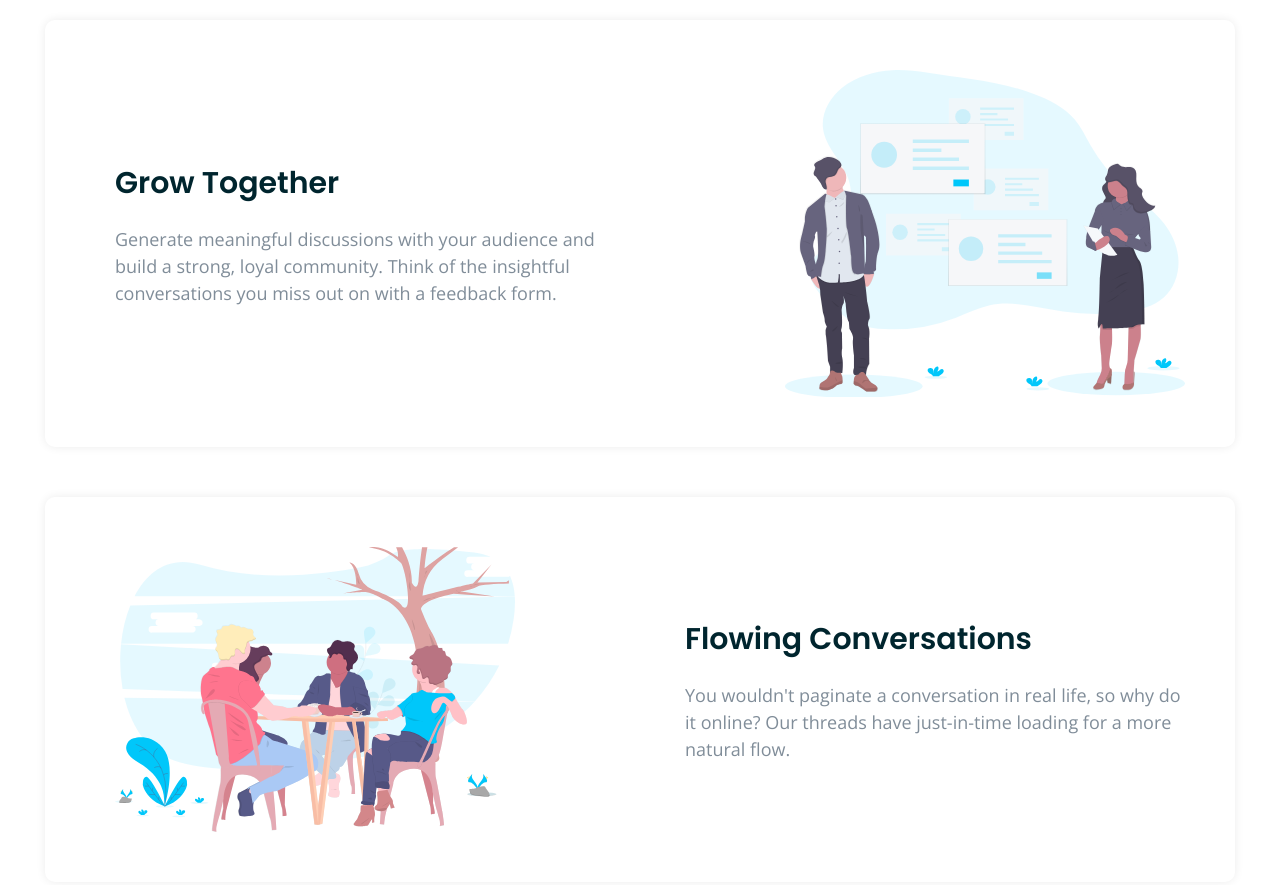
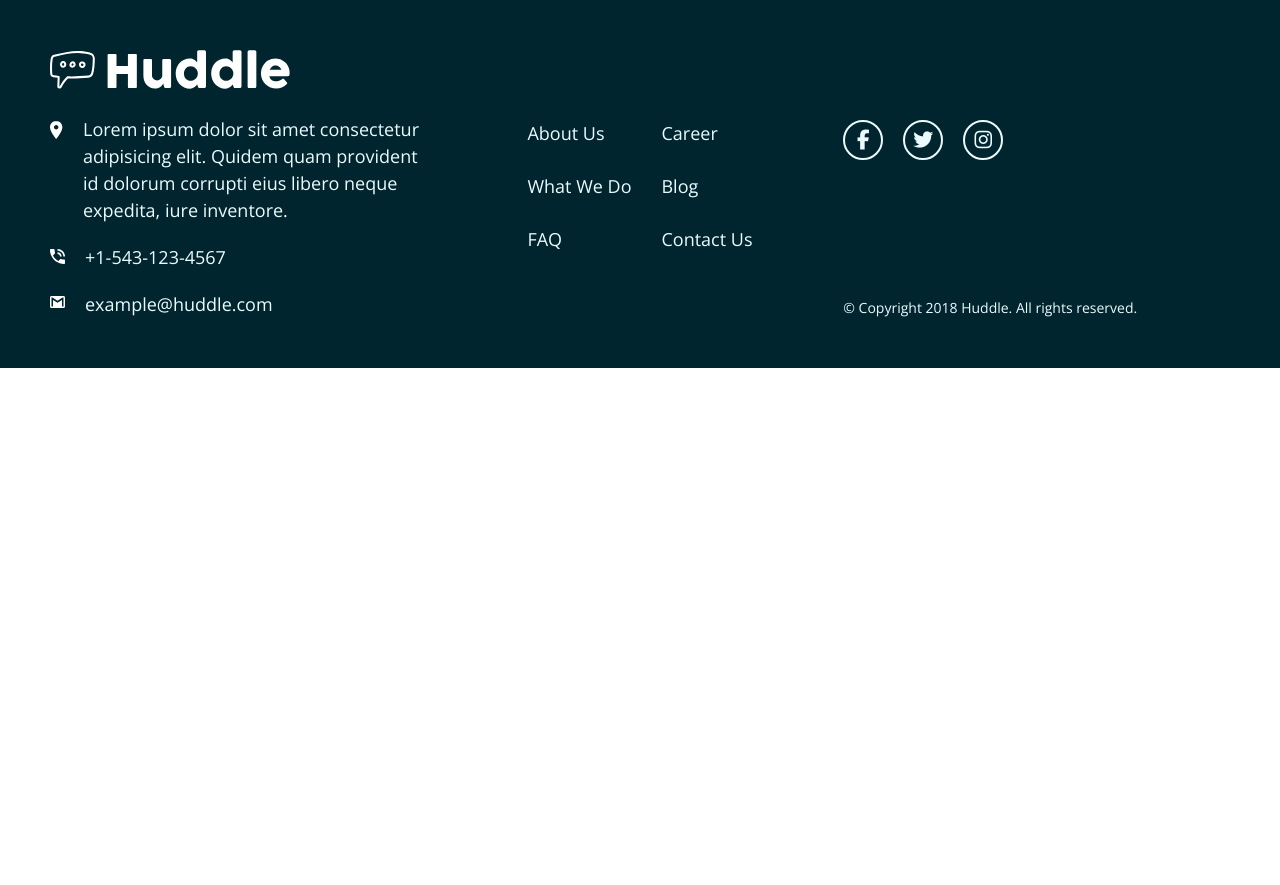
Before and after one commit to vamcyellapu/huddle-landing-page-2, a plain HTML site: page index.html in a window 1280 px wide. Shown: the top 885 px of the page. After the commit the page ends 800 px from the top, so only its background shows below. Drawn offline with nearby package versions, Linux system fonts and the light colour scheme.

Commit message:
build the footer section

```diff
--- a/index.html
+++ b/index.html
@@ -24,53 +24,62 @@
     <title>Huddle landing page with alternating feature blocks</title>
   </head>
   <body>
-    <main class="media__container">
-      <article class="media">
-        <div class="media__content">
-          <h2 class="media__heading">Grow Together</h2>
-          <p class="media__desciption">
-            Generate meaningful discussions with your audience and build a
-            strong, loyal community. Think of the insightful conversations you
-            miss out on with a feedback form.
-          </p>
+    <footer class="footer">
+      <div class="footer__container">
+        <article class="footer__content">
+          <img class="logo" src="./images/logo.svg" alt="" />
+          <div class="footer__details">
+            <div class="details-container">
+              <img src="./images/icon-location.svg" alt="" />
+              <span
+                >Lorem ipsum dolor sit amet consectetur adipisicing elit. Quidem
+                quam provident id dolorum corrupti eius libero neque expedita,
+                iure inventore.</span
+              >
+            </div>
+            <div class="details-container">
+              <img src="./images/icon-phone.svg" alt="" />
+              <span>+1-543-123-4567</span>
+            </div>
+            <div class="details-container">
+              <img src="./images/icon-email.svg" alt="" />
+              <span>example@huddle.com</span>
+            </div>
+          </div>
+        </article>
+        <div class="list__container">
+          <ul class="list">
+            <li class="list__item"><a href="#" class="link">About Us</a></li>
+            <li class="list__item"><a href="#" class="link">What We Do</a></li>
+            <li class="list__item"><a href="#" class="link">FAQ</a></li>
+          </ul>
+          <ul class="list">
+            <li class="list__item"><a href="#" class="link">Career</a></li>
+            <li class="list__item"><a href="#" class="link">Blog</a></li>
+            <li class="list__item"><a href="#" class="link">Contact Us</a></li>
+          </ul>
         </div>
-        <img
-          class="media__image"
-          src="./images/illustration-grow-together.svg"
-          alt="grow together"
-        />
-      </article>
-      <article class="media">
-        <div class="media__content">
-          <h2 class="media__heading">Flowing Conversations</h2>
-          <p class="media__desciption">
-            You wouldn't paginate a conversation in real life, so why do it
-            online? Our threads have just-in-time loading for a more natural
-            flow.
-          </p>
+        <div class="icons">
+          <div class="icons__container">
+            <a href="#" class="link link__icon"
+              ><div class="icon__container">
+                <i class="fa-brands fa-facebook-f icon"></i></div
+            ></a>
+            <a href="#" class="link link__icon"
+              ><div class="icon__container">
+                <i class="fa-brands fa-twitter icon"></i></div
+            ></a>
+            <a href="#" class="link link__icon"
+              ><div class="icon__container">
+                <i class="fa-brands fa-instagram icon"></i></div
+            ></a>
+          </div>
+          <span class="copyright"
+            >&copy; Copyright 2018 Huddle. All rights reserved.</span
+          >
         </div>
-        <img
-          class="media__image"
-          src="./images/illustration-flowing-conversation.svg"
-          alt="grow together"
-        />
-      </article>
-      <article class="media">
-        <div class="media__content">
-          <h2 class="media__heading">Your Users</h2>
-          <p class="media__desciption">
-            It takes no time at all to integrate Huddle with your app's
-            authentication solution. This means, once signed in to your app,
-            your users can start chatting immediately.
-          </p>
-        </div>
-        <img
-          class="media__image"
-          src="./images/illustration-your-users.svg"
-          alt="grow together"
-        />
-      </article>
-    </main>
+      </div>
+    </footer>
 
     <!-- Try It Free Build The Community Your Fans Will Love Huddle re-imagines the
     way we build communities. You have a voice, but so does your audience.
@@ -85,7 +94,7 @@
     chatting immediately. Ready To Build Your Community? Get Started For Free
     Lorem ipsum dolor sit amet, consectetur adipiscing elit, sed do eiusmod
     tempor incididunt ut labore et dolore magna aliqua +1-543-123-4567
-    example@huddle.com About Us What We Do FAQ Career Blog Contact Us &copy;
+   About Us What We Do FAQ Career Blog Contact Us &copy;
     Copyright 2018 Huddle. All rights reserved. -->
   </body>
 </html>
--- a/scss/styles.scss
+++ b/scss/styles.scss
@@ -202,3 +202,115 @@ h2 {
     }
   }
 }
+//logo
+.logo {
+  width: 13rem;
+}
+@media screen and (min-width: 768px) {
+  .logo {
+    width: 20rem;
+  }
+}
+
+// footer
+.footer {
+  background-color: $color-heading;
+  color: $color-secondary;
+  &__container {
+    display: grid;
+    gap: 6rem;
+    padding: 2rem;
+    padding-bottom: 7rem;
+    max-width: 1440px;
+    margin: 0 auto;
+    padding-top: 18rem;
+  }
+  &__contact-list {
+    display: flex;
+    flex-direction: column;
+    gap: 2rem;
+  }
+  &__details {
+    display: flex;
+    flex-direction: column;
+    gap: 2rem;
+  }
+  .details-container {
+    display: flex;
+    // align-items: center;
+    gap: 2rem;
+    img {
+      align-self: flex-start;
+      margin-top: 0.5rem;
+      width: 15px;
+    }
+  }
+  .list {
+    display: flex;
+    flex-direction: column;
+    gap: 2rem;
+    list-style: none;
+    font-size: 2.2rem;
+    &__container {
+      display: flex;
+      flex-direction: column;
+      gap: 2rem;
+    }
+  }
+  .logo {
+    width: 20rem;
+    margin-bottom: 2rem;
+    filter: brightness(0) invert(1);
+  }
+  .icons {
+    display: flex;
+    gap: 3rem;
+    flex-direction: column;
+    align-items: center;
+
+    &__container {
+      display: flex;
+      gap: 2rem;
+      justify-content: center;
+    }
+  }
+  .copyright {
+    font-size: 1.4rem;
+  }
+}
+
+@media screen and (min-width: 768px) {
+  .footer {
+    &__container {
+      grid-template-columns: repeat(3, 1fr);
+      gap: 1rem;
+      padding: 5rem;
+    }
+
+    .list {
+      .link {
+        font-size: 1.8rem;
+        white-space: nowrap;
+      }
+      &__container {
+        flex-direction: row;
+        justify-content: center;
+        align-items: center;
+        gap: 3rem;
+      }
+    }
+    .icons {
+      justify-content: space-between;
+      &__container {
+        margin-top: 7rem;
+        align-self: flex-start;
+      }
+    }
+    .logo {
+      width: 24rem;
+    }
+    .copyright {
+      align-self: flex-start;
+    }
+  }
+}
```
Also changed, not shown: components.html/footer.html (added, +56 -0 lines), css/styles.css, 1 other file.
